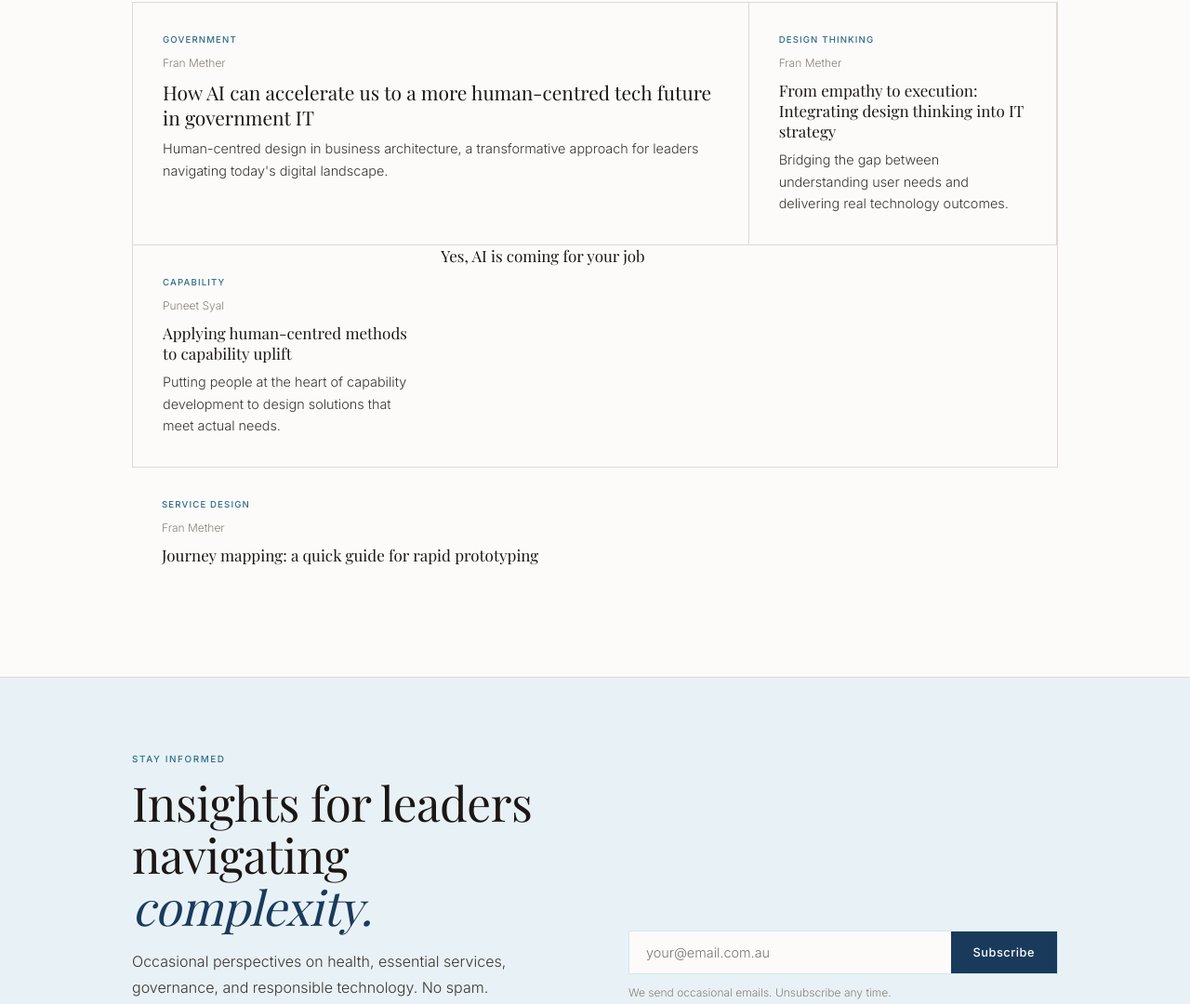
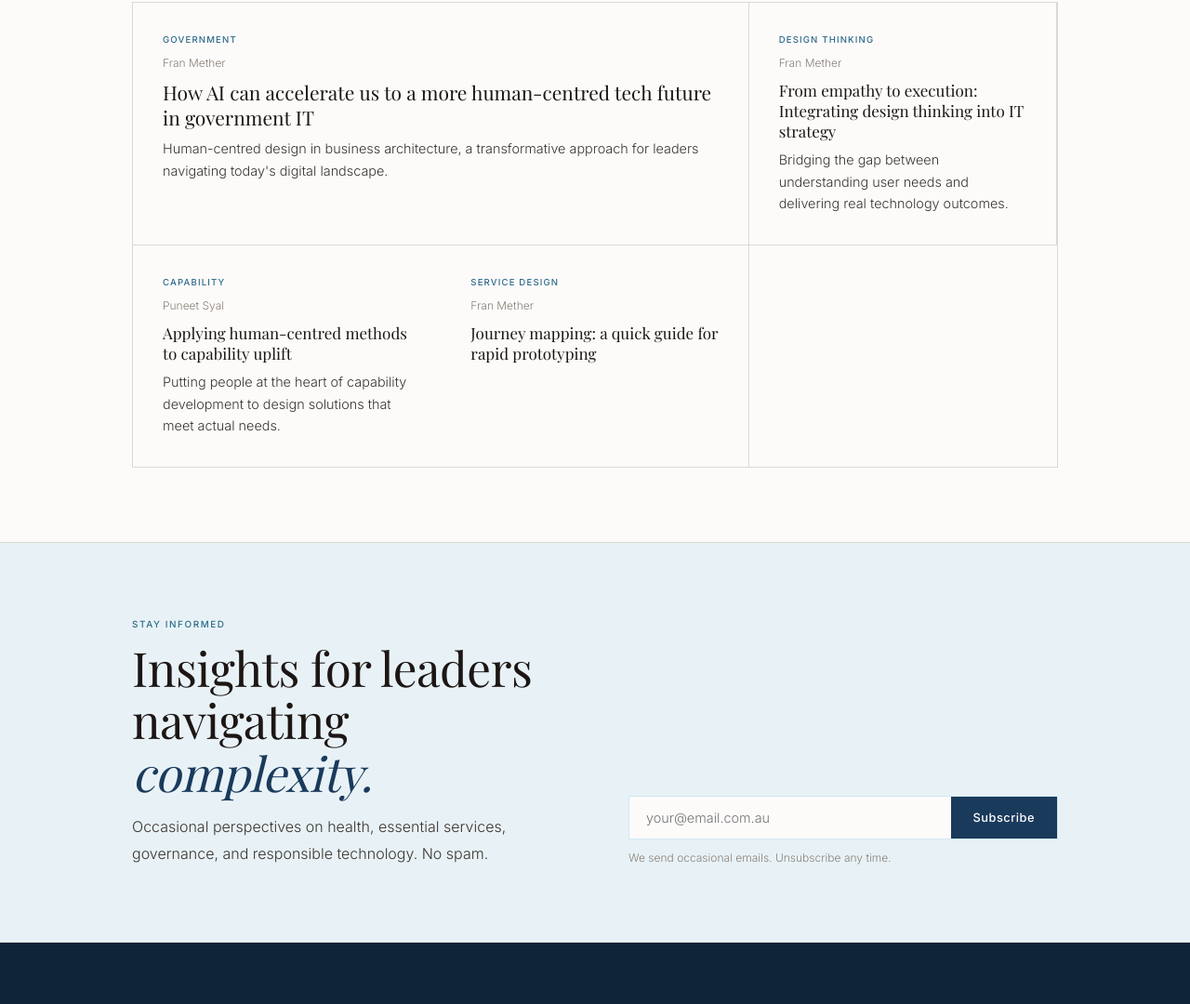
Before and after one commit to Arteribuild/Arteri-2026, a plain HTML site: page index.html in a window 1280 px wide. Shown: the part 5464-6544 px from the top of the page at 93% size. Drawn offline with nearby package versions, Linux system fonts and the light colour scheme; a web font is replaced by a local one.

Commit message:
Update index.html

```diff
--- a/index.html
+++ b/index.html
@@ -448,7 +448,7 @@ textarea.fi{resize:none;min-height:90px;line-height:1.7}
       <div class="ins-grid">
         <div class="ic span2" onclick="go('article-1')"><span class="ic-tag">Government</span><div class="ic-meta">Fran Mether</div><div class="ic-title">How AI can accelerate us to a more human-centred tech future in government IT</div><div class="ic-exc">Human-centred design in business architecture, a transformative approach for leaders navigating today's digital landscape.</div></div>
         <div class="ic" onclick="go('article-2')"><span class="ic-tag">Design Thinking</span><div class="ic-meta">Fran Mether</div><div class="ic-title">From empathy to execution: Integrating design thinking into IT strategy</div><div class="ic-exc">Bridging the gap between understanding user needs and delivering real technology outcomes.</div></div>
-        <div class="ic" onclick="go('article-3')"><span class="ic-tag">Capability</span><div class="ic-meta">Puneet Syal</div><div class="ic-title">Applying human-centred methods to capability uplift</div><div class="ic-exc">Putting people at the heart of capability development to design solutions that meet actual needs.</div></div><div class="ic-title">Yes, AI is coming for your job</div></div>
+        <div class="ic" onclick="go('article-3')"><span class="ic-tag">Capability</span><div class="ic-meta">Puneet Syal</div><div class="ic-title">Applying human-centred methods to capability uplift</div><div class="ic-exc">Putting people at the heart of capability development to design solutions that meet actual needs.</div></div>
         <div class="ic" onclick="go('article-6')"><span class="ic-tag">Service Design</span><div class="ic-meta">Fran Mether</div><div class="ic-title">Journey mapping: a quick guide for rapid prototyping</div></div>
       </div>
     </div>
@@ -548,7 +548,7 @@ textarea.fi{resize:none;min-height:90px;line-height:1.7}
   <section class="sec"><div class="wrap"><div style="border-top:1px solid var(--rule)">
     <div class="ir" onclick="go('article-1')"><div class="ir-n">01</div><div class="ir-title">How AI can accelerate us to a more human-centred tech future in government IT</div><div class="ir-exc">Human-centred design in business architecture, a transformative approach for leaders navigating today's digital landscape.</div><div class="ir-meta"><span class="ir-tag">Government</span><span class="ir-who">Fran Mether</span></div></div>
     <div class="ir" onclick="go('article-2')"><div class="ir-n">02</div><div class="ir-title">From empathy to execution: Integrating design thinking into IT strategy</div><div class="ir-exc">Bridging the gap between understanding user needs and delivering real technology outcomes.</div><div class="ir-meta"><span class="ir-tag">Design Thinking</span><span class="ir-who">Fran Mether</span></div></div>
-    <div class="ir" onclick="go('article-3')"><div class="ir-n">03</div><div class="ir-title">Applying human-centred methods to capability uplift</div><div class="ir-exc">Putting people at the heart of capability development to design solutions that meet actual needs.</div><div class="ir-meta"><span class="ir-tag">Capability</span><span class="ir-who">Puneet Syal</span></div></div><div class="ir-title">Yes, AI is coming for your job</div><div class="ir-exc">What the rise of AI means for the workforce and how to stay ahead of the change.</div><div class="ir-meta"><span class="ir-tag">AI</span><span class="ir-who">Natalie Grech</span></div></div>
+    <div class="ir" onclick="go('article-3')"><div class="ir-n">03</div><div class="ir-title">Applying human-centred methods to capability uplift</div><div class="ir-exc">Putting people at the heart of capability development to design solutions that meet actual needs.</div><div class="ir-meta"><span class="ir-tag">Capability</span><span class="ir-who">Puneet Syal</span></div></div>
     <div class="ir" onclick="go('article-5')"><div class="ir-n">04</div><div class="ir-title">SuperAI Singapore: Navigating the future of artificial intelligence</div><div class="ir-exc">Key takeaways from one of the world's leading AI conferences and what it means for Australian organisations.</div><div class="ir-meta"><span class="ir-tag">AI</span><span class="ir-who">Fran Mether</span></div></div>
     <div class="ir" onclick="go('article-6')"><div class="ir-n">05</div><div class="ir-title">Journey mapping: a quick guide for rapid prototyping</div><div class="ir-exc">Capturing insights into the customer journey to understand complexity and design better services.</div><div class="ir-meta"><span class="ir-tag">Service Design</span><span class="ir-who">Fran Mether</span></div></div>
     <div class="ir" onclick="go('article-7')"><div class="ir-n">06</div><div class="ir-title">Debunking the myth: Innovation isn't just about building new products and technology</div><div class="ir-exc">Why real innovation often lives in how organisations operate, not just what they build.</div><div class="ir-meta"><span class="ir-tag">Innovation</span><span class="ir-who">Fran Mether</span></div></div>
```
